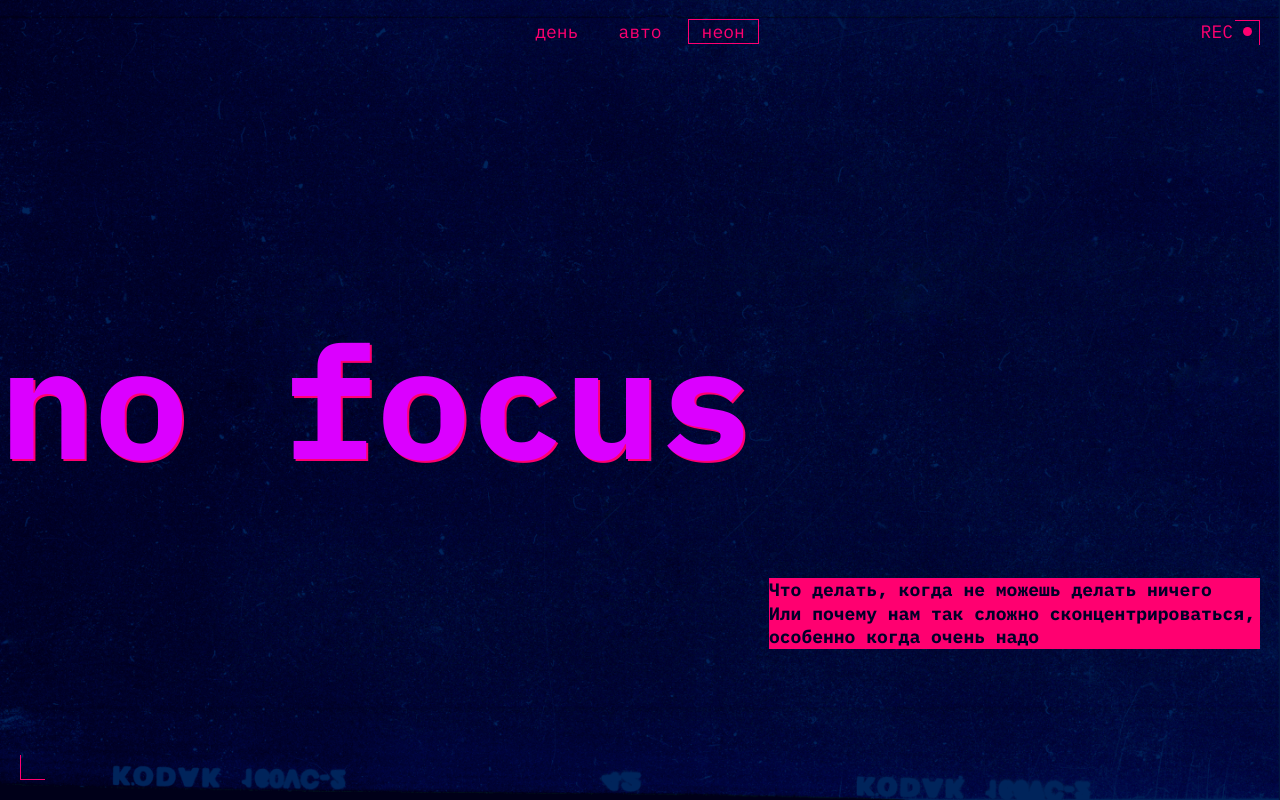
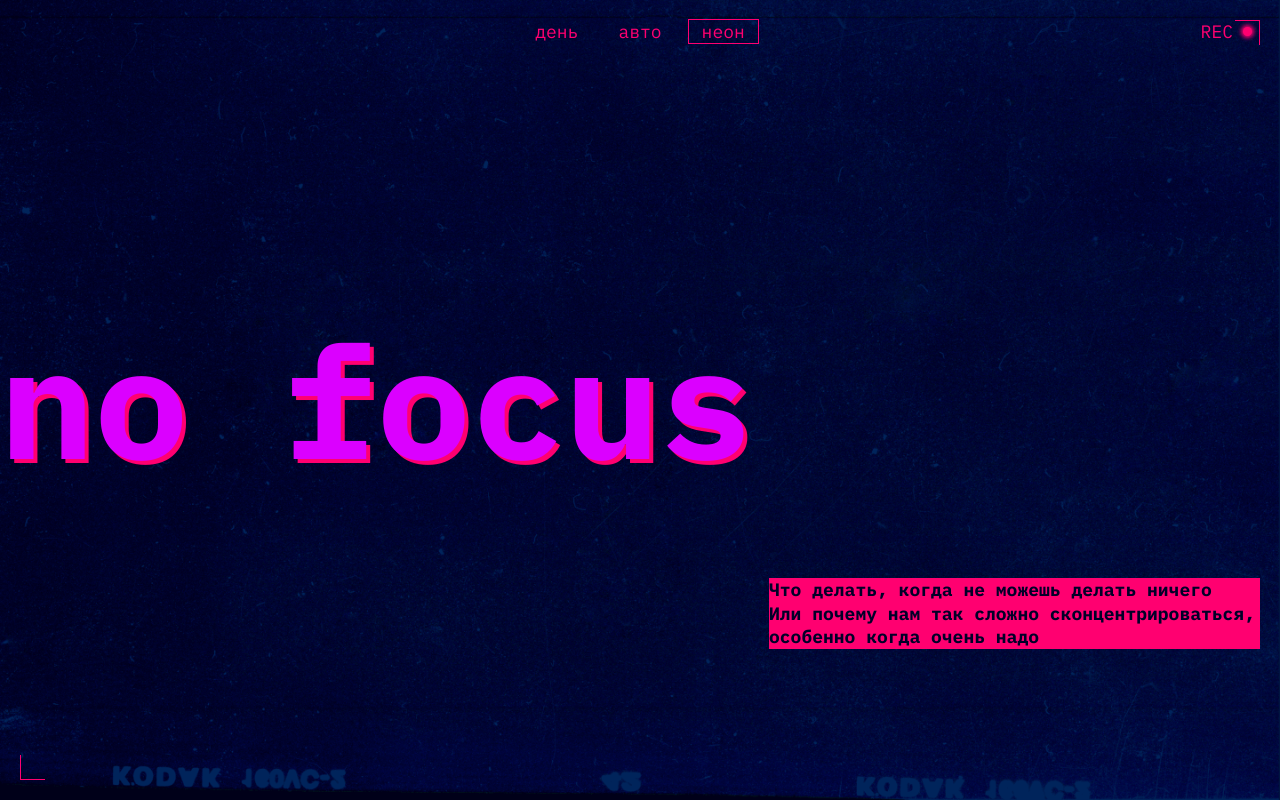
Before and after one commit to mlb-denis/slozhno-sosredotochitsya, a plain HTML site: page index.html in a window 1280 px wide. Both pictures are taken after a click on the button "неон". Shown: the top 800 px of the page. Drawn offline with Linux system fonts and the light colour scheme.

Commit message:
Правки

```diff
--- a/styles/style.css
+++ b/styles/style.css
@@ -36,7 +36,7 @@
 .header__rec::after {
   content: '';
   background-color: var(--accent-color, #ff0070);
-  filter: drop-shadow(0px 0px 4px 2px var(--accent-color, #ff0070));
+  box-shadow: 0 0 4px 2px var(--accent-color, #ff0070);
   inline-size: 9px;
   block-size: 9px;
   border-radius: 50%;
@@ -282,7 +282,7 @@
 
   .header .decorations,
   .footer .decorations {
-    text-shadow: 2px 2px 0px #ff0070;
+    text-shadow: 4px 4px 0px #ff0070;
   }
 
   .header__promo {
```
